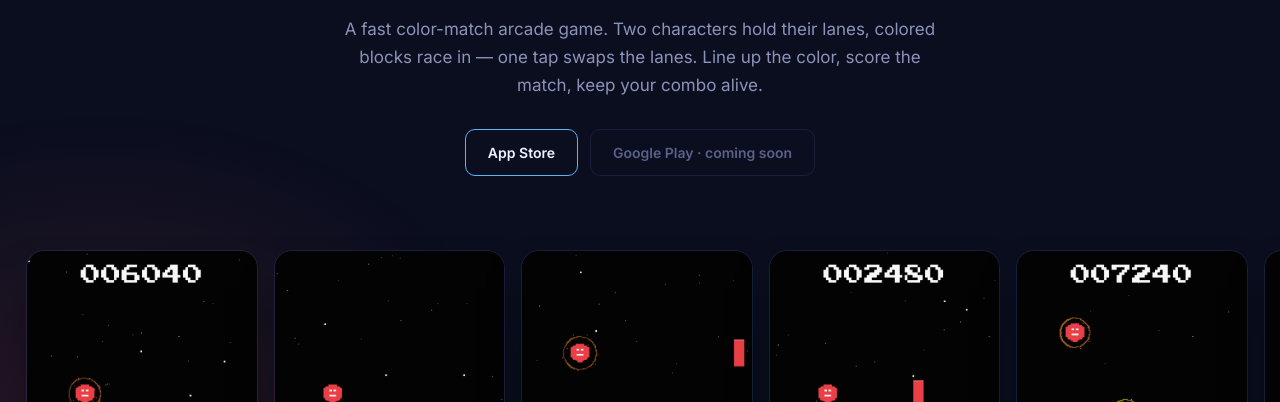
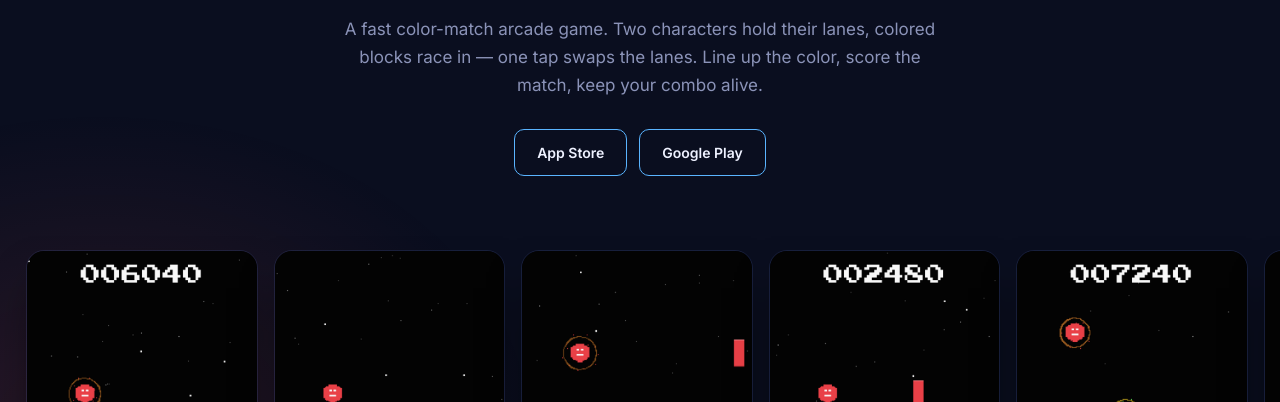
Before and after one commit to gicklatt/tixxlegame, a plain HTML site: page index.html in a window 1280 px wide. Shown: the part 398-800 px from the top of the page. Drawn offline with Linux system fonts and the light colour scheme.

Commit message:
feat: link the live Google Play listing
Tixxle is now on Google Play — turn the placeholder badge into a
live link.

Co-Authored-By: Claude Opus 4.7 (1M context) <noreply@anthropic.com>

```diff
--- a/index.html
+++ b/index.html
@@ -198,7 +198,7 @@
       </p>
       <div class="badges">
         <a class="badge" href="https://apps.apple.com/us/app/tixxle/id6768008853" target="_blank" rel="noopener">App Store</a>
-        <span class="badge">Google Play &middot; coming soon</span>
+        <a class="badge" href="https://play.google.com/store/apps/details?id=com.gicklatt.tixxle" target="_blank" rel="noopener">Google Play</a>
       </div>
     </section>
 
```
